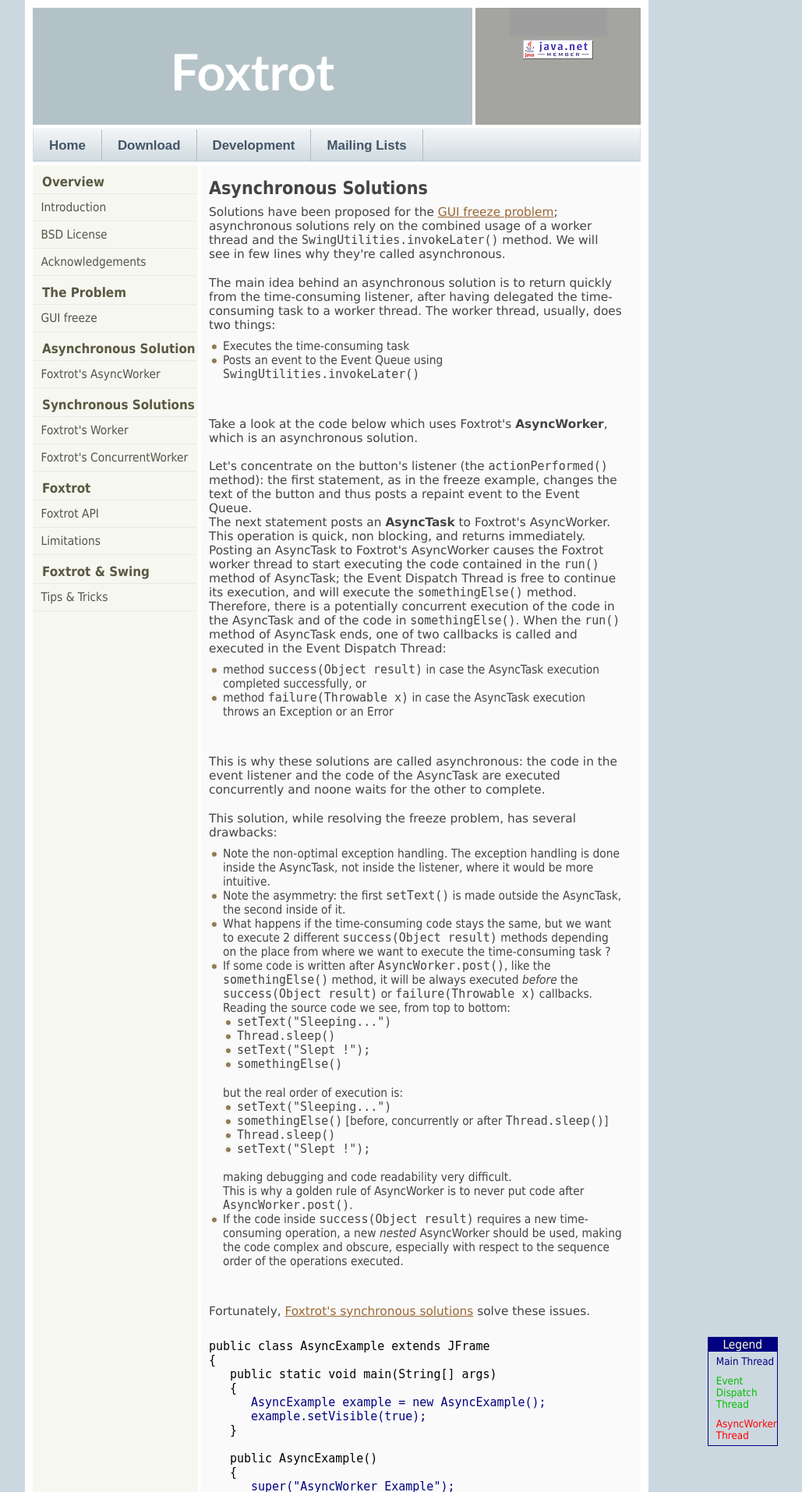
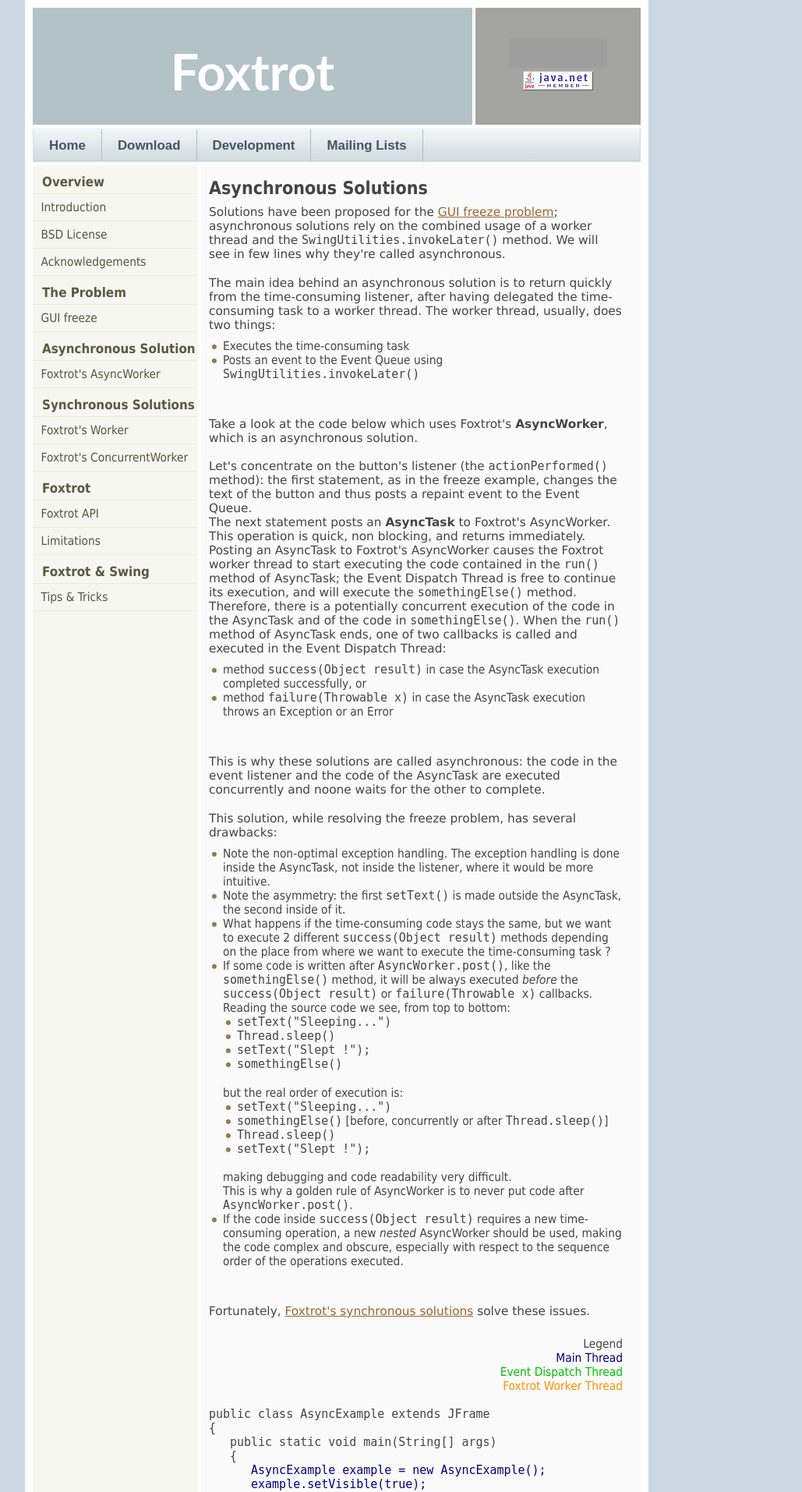
Before and after one commit to sbordet/foxtrot, a PHP site: page /docs/async.php in a window 1280 px wide. Shown: the top 1914 px of the page at 78% size, without its empty margins (208-1237 px from the left). Run offline with PHP 8.4, Linux system fonts and the light colour scheme; grey boxes are pictures that could not be loaded.

Commit message:
Improved layout of the web site.

```diff
--- a/website/htdocs/docs/async.php
+++ b/website/htdocs/docs/async.php
@@ -63,8 +63,11 @@ of the operations executed.</li>
 </ul>
 </p>
 <p>Fortunately, <a href="worker.php">Foxtrot's synchronous solutions</a> solve these issues.</p>
-<table width="100%" cellspacing="0" cellpadding="0">
-<tr><td width="60%">
+<div class="legend">Legend<br/>
+<span class="main">Main Thread</span><br/>
+<span class="event">Event Dispatch Thread</span><br/>
+<span class="foxtrot">Foxtrot Worker Thread</span>
+</div>
 <pre><span class="code">
 public class AsyncExample extends JFrame
 {
@@ -88,7 +91,7 @@ public class AsyncExample extends JFrame
             AsyncWorker.post(new AsyncTask()</span><span class="code">
             {
                public Object run() throws Exception
-               {</span><span class="worker">
+               {</span><span class="foxtrot">
                   Thread.sleep(10000);
                   return "Slept !";</span><span class="code">
                }
@@ -126,15 +129,5 @@ public class AsyncExample extends JFrame
    }
 }</span>
 </pre>
-</td>
-<td valign="top" align="left">
-<table class="legend" width="50%" cellspacing="0" cellpadding="0">
-<tr><td class="legend">Legend</td></tr>
-<tr><td class="legend-entry"><span class="main">Main Thread</span></td></tr>
-<tr><td class="legend-entry"><span class="event">Event Dispatch Thread</span></td></tr>
-<tr><td class="legend-entry"><span class="worker">AsyncWorker Thread</span></td></tr>
-</table>
-</td></tr>
-</table>
 
 <?php include 'footer.php';?>
--- a/website/htdocs/styles.css
+++ b/website/htdocs/styles.css
@@ -96,22 +96,21 @@ ul {
     width: 780px;
 }
 
-.header .left, .header .right {
-    background: #A4A4A0;
-    color: #FFF;
-    height: 150px;
-}
-
 .header .left {
     background: #B3C2C7;
+    color: #FFF;
     font: normal 2.8em "Trebuchet MS", sans-serif;
+    height: 150px;
     line-height: 150px;
     text-align: center;
     width: 564px;
 }
 
 .header .right {
+    background: #A4A4A0;
+    height: 110px;
     overflow: auto;
+    padding-top: 40px;
     text-align: center;
     width: 212px;
 }
@@ -226,12 +225,6 @@ ul {
     width: 531px;
 }
 
-.content .descr {
-    color: #664;
-    font-size: 0.9em;
-    margin-bottom: 6px;
-}
-
 .content li {
     list-style: url('images/li.gif');
     margin-left: 18px;
@@ -253,41 +246,23 @@ ul {
     color: #FFF;
 }
 
-/* OLD CSS for the code examples*/
-/* For the code */
-
 span.code {
-    color: black
+    color: #444;
 }
 
 span.main {
-    color: navy
+    color: navy;
 }
 
 span.event {
-    color: #00BF00
-}
-
-span.worker {
-    color: red
+    color: #00BF00;
 }
 
 span.foxtrot {
-    color: #FF9000
+    color: #FF9000;
 }
 
-table.legend {
+.legend {
     margin-top: 15px;
-    border: solid 1px navy
+    text-align: right;
 }
-
-td.legend {
-    background-color: navy;
-    color: #FFFFCC;
-    text-align: center
-}
-
-td.legend-entry {
-    font-size: 10pt;
-    padding: 5px 0 5px 10px
-}
```
Also changed, not shown: website/htdocs/docs/concurrent-worker.php (+5 -12 lines), website/htdocs/docs/freeze.php (+4 -11 lines), website/htdocs/docs/tips.php (+6 -12 lines), website/htdocs/docs/worker.php (+5 -12 lines).
